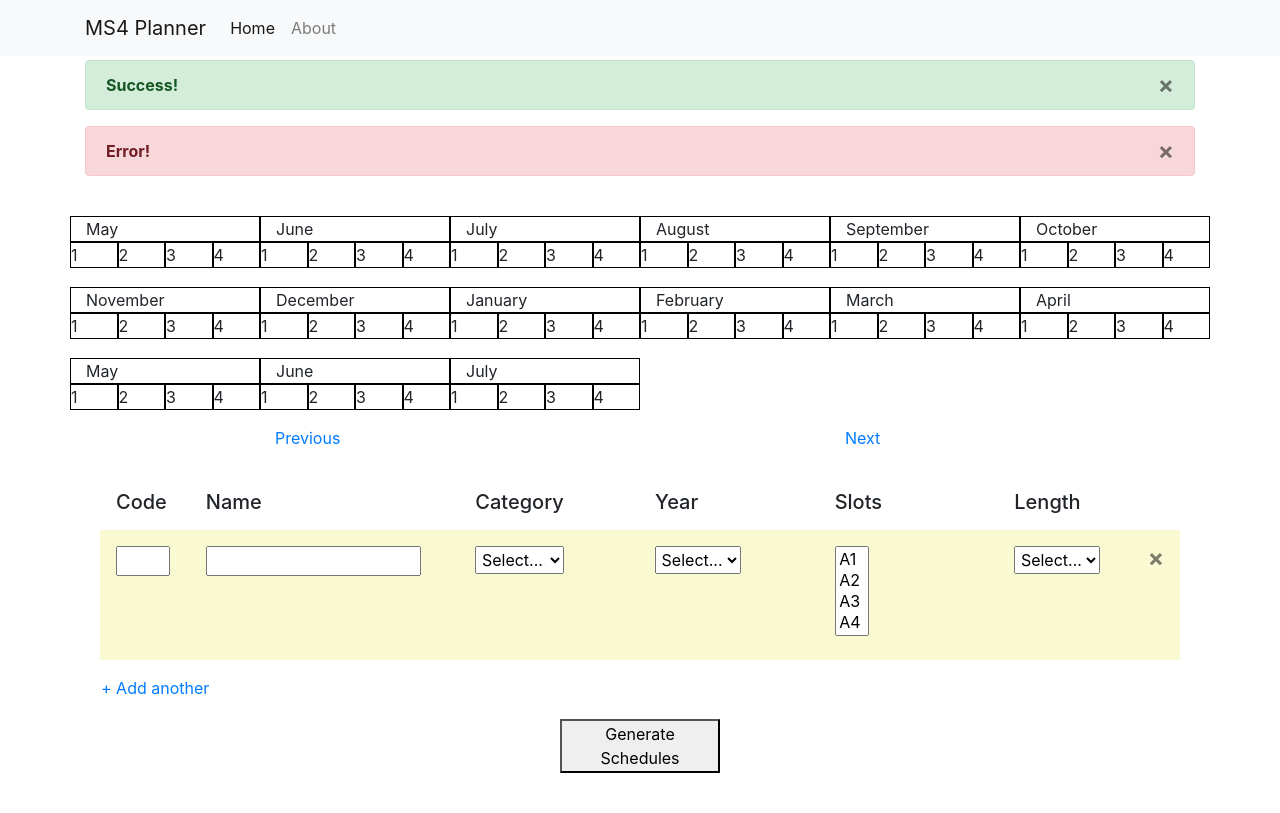
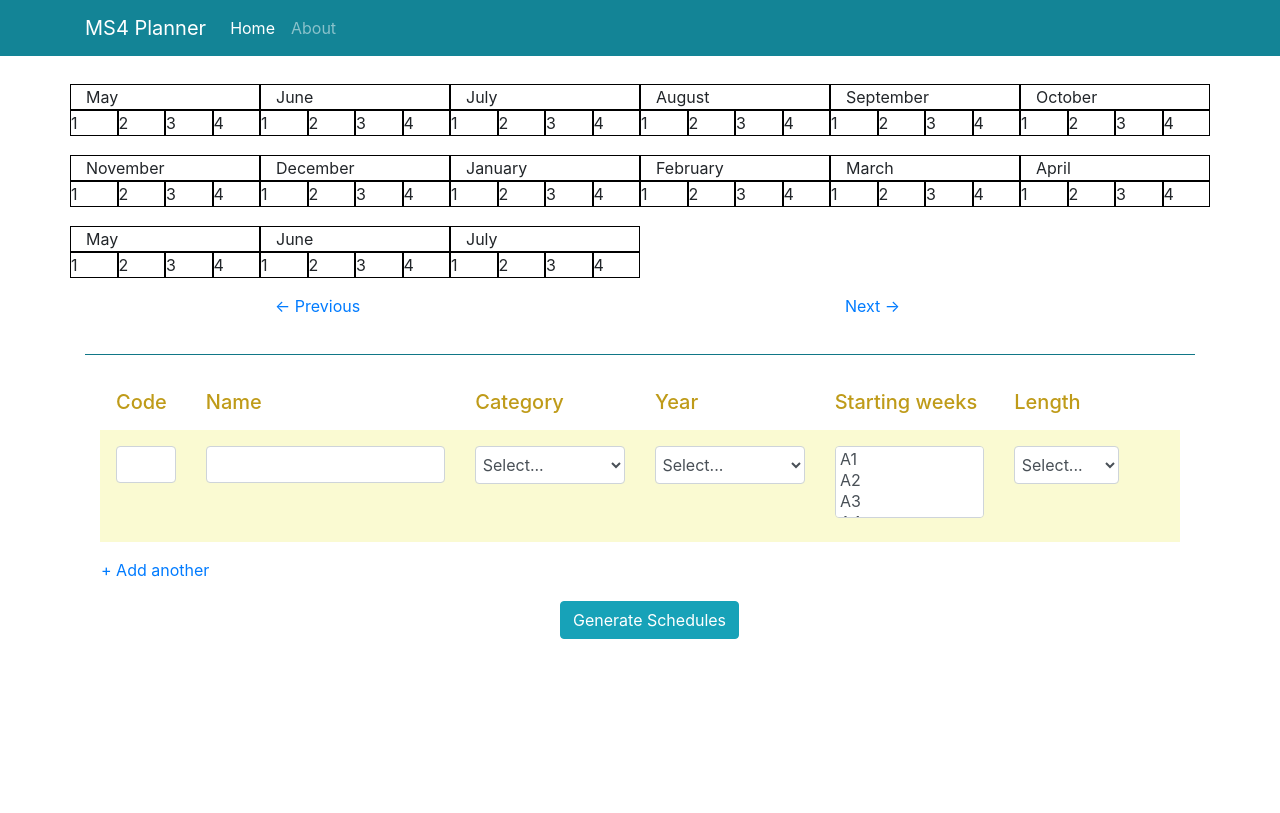
Before and after one commit to gabofratta/goodbye-blue-monday, a Django app: page /scheduler/ in a window 1280 px wide. After the commit the page ends 639 px from the top, so only its background shows below. Run offline with Django 3.2, Linux system fonts and the light colour scheme; some libraries are stand-ins or nearby versions.

Commit message:
Added theme colors, about page, finished basic js events. No backend, no ajax, no schedule presentation

```diff
--- a/md_scheduler/scheduler/static/css/scheduler.css
+++ b/md_scheduler/scheduler/static/css/scheduler.css
@@ -5,7 +5,7 @@ body {
 
 @media (max-width: 979px) {
   body {
-    padding-top: 0px;
+    padding-top: 50px;
   }
 }
 
@@ -22,7 +22,7 @@ body {
 }
 
 #schedule {
-	margin-top: 2.5em;
+	margin-top: 1.5em;
 	margin-bottom: 1em;
 }
 
@@ -40,15 +40,40 @@ body {
 	padding: 0px !important;
 }
 
-select {
-	padding: 0.1em;
+select.form-control {
+	padding: 0.15em !important;
 }
 
-.selected_slots {
+input.form-control {
+	padding-top: 0.35em !important;
+	padding-left: 0.25em !important;
+	padding-right: 0.15em !important;
+	padding-bottom: 0.35em !important;
+}
+
+.act_length {
+	width: 70% !important;
+	float: left;
+}
+
+.remove_activity {
 	float: right;
-	width: 60%;
+}
+
+.act_slot_selector {
+	height: 4.5em;
+}
+
+/*.selected_slots {
+	float: right;
+	width: 55%;
 	word-wrap: normal;
-}
+} */
+
+/*.act_slot_selector {
+	float: left !important;
+	width: 40% !important;
+}*/
 
 .activity {
 	padding-top: 1em;
@@ -66,3 +91,29 @@ select {
 	padding-left: 1em;
 	padding-top: 1em;
 }
+
+.hidden {
+	display: none;
+}
+
+.alert-custom {
+    position: fixed !important;
+    top: 3.5em;
+    left: 0;
+    width: 100%;
+    z-index: 999;
+}
+
+.bg-teal {
+	background-color: #138496;
+}
+
+.activity_header {
+	color: #BF9B19;
+}
+
+hr {
+    color: #138496;
+    border-color: #138496;
+    background-color: #138496;
+}
--- a/md_scheduler/scheduler/templates/scheduler/index.html
+++ b/md_scheduler/scheduler/templates/scheduler/index.html
@@ -11,7 +11,11 @@
 	<script>
 		$(document).ready(function() {
 
-			var activity_index = 0; // for adding lines
+			$('.close').click(function () {
+				// dismiss alert
+				$(this).closest('.alert').fadeOut();
+				return false;
+			});
 
 			$('#prev_program').click(function () {
 				//TODO
@@ -21,31 +25,81 @@
 				//TODO
 			});
 
-		    $('.slot_selector').change(function() {
+		    $('.act_slot_selector').change(function() {
 		    	// display selected slots for each activity
 		        $(this).next('.selected_slots').text($(this).val().join(", "));
 		    });
 
 			$('#add_activity').click(function () {
+				// clone an activity line
+				var last_activity = $('.activity').last();
+				var new_activity = last_activity.clone(true);
+
+				// reset values
+				new_activity.find("input[type='text']").val("");
+				new_activity.find("span").text("");
+				new_activity.find("select.act_slot_selector").val([]);
+
 				// add another line to the form
-				activity_index++;
-
-				var last_activity = $('.activity').last();
-
-				last_activity.clone(true).insertAfter(last_activity);
-
+				new_activity.hide();
+				new_activity.find('.remove_activity').removeClass('hidden');
+				new_activity.insertAfter(last_activity);
+				new_activity.before('<div class="act_spacer spacer20"></div>');
+				new_activity.fadeIn();
 				return false;
 			});
 
 			$('.remove_activity').click(function () {
 				// remove current activity line
-				activity_index--;
-				$(this).closest('.activity').remove();
+				$(this).closest('.activity').fadeOut(400, function () {
+					$(this).prev('.act_spacer').remove();
+					$(this).closest('.activity').remove();
+				});
 				return false;
 			});
 
 			$('#generate').click(function () {
-				// TODO - ajax?
+				var activities = [];
+				var valid = true;
+
+				// iterate over all activities
+				$('.activity').each(function(index) {
+					// store values
+					activities[index] = [];
+					activities[index]["code"] = $(this).find('.act_code').val();
+					activities[index]["name"] = $(this).find('.act_name').val();
+					activities[index]["category"] = $(this).find('.act_category').val();
+					activities[index]["year"] = $(this).find('.act_year').val();
+					activities[index]["slots"] = $(this).find('.act_slot_selector').val().join(", ");
+					activities[index]["_length"] = $(this).find('.act_length').val();
+
+					// validate values
+					if (activities[index]["code"] == "" || activities[index]["name"] == "" || activities[index]["category"] == null ||
+						activities[index]["year"] == null || activities[index]["slots"] == "" || activities[index]["_length"] == null) {
+						// if blank, break and report error
+						var err_msg = $('.alert-danger');
+						err_msg.find("strong").text("Fill out missing info or remove blank activities.");
+						err_msg.fadeIn();
+						valid = false;
+						return false;
+					}
+				});
+
+				// should not happen - base activity deleted
+				if (activities.length == 0) {
+					var err_msg = $('.alert-danger');
+					err_msg.find("strong").text("Reload page.");
+					err_msg.fadeIn();
+					valid = false;
+				}
+
+				if (valid) {
+					// dismiss alert - error
+					$('.alert-danger').fadeOut();
+
+					// TODO - ajax? if valid
+				}
+				console.log(activities.length)
 				return false;
 			});
 
@@ -56,7 +110,7 @@
 
 <body>
 	{# top menu #}
-	<nav class="navbar fixed-top navbar-expand-md navbar-light bg-light">
+	<nav class="navbar fixed-top navbar-expand-md navbar-dark bg-teal">
   		<div class="container">
   			<a class="navbar-brand" href="#">MS4 Planner</a>
   			<button class="navbar-toggler" type="button" data-toggle="collapse" data-target="#navbarCollapse" aria-controls="navbarCollapse" aria-expanded="false" aria-label="Toggle navigation">
@@ -68,14 +122,12 @@
   					<!-- active navigation link -->
   					<li class="nav-item active">
   						<a class="nav-link" href="#">Home
-  							<!-- TODO -->
   							<span class="sr-only">(current)</span>
   						</a>
   					</li>
   					<!-- regular navigation link -->
   					<li class="nav-item">
-  						<a class="nav-link" href="#">About</a>
-  						<!-- TODO -->
+  						<a class="nav-link" href="./about">About</a>
   					</li>
   				</ul>
   			</div>
@@ -84,12 +136,12 @@
 
 	<main role="main" class="container">
 		{# alerts #}
-		<div class="alert alert-success alert-dismissable fade show" role="alert">
-				<a href="#" class="close" data-dismiss="alert" aria-label="close">&times;</a>
+		<div class="alert alert-success alert-custom hidden" role="alert">
+				<a href="#" class="close">&times;</a>
 				<strong>Success!</strong>
 		</div>
-		<div class="alert alert-danger alert-dismissable fade show" role="alert">
-				<a href="#" class="close" data-dismiss="alert" aria-label="close">&times;</a>
+		<div class="alert alert-danger alert-custom hidden" role="alert">
+				<a href="#" class="close">&times;</a>
 				<strong>Error!</strong>
 		</div>
 
@@ -173,14 +225,16 @@
 			<div class="col-md-2">
 			</div>
 			<div class="col-md-6">
-				<a href="#" id="prev_program">Previous</a>
+				<a href="#" id="prev_program">&larr; Previous</a>
 			</div>
 			<div class="col-md-4">
-				<a href="#" id="next_program">Next</a>
+				<a href="#" id="next_program">Next &rarr;</a>
 			</div>
 		</div>
 
-		<div class="spacer50"></div>
+		<div class="spacer20"></div>
+		<hr>
+		<div class="spacer20"></div>
 
 		{# data entry section #}
 		<div class="container">
@@ -199,9 +253,9 @@
 					<h5>Year</h5>
 				</div>
 				<div class="col-md-2 mb-2">
-					<h5>Slots</h5>
+					<h5>Starting weeks</h5>
 				</div>
-				<div class="col-md-1 mb-2">
+				<div class="col-md-2 mb-2">
 					<h5>Length</h5>
 				</div>
 			</div>
@@ -210,13 +264,13 @@
 			<div class="activity">
 				<div class="row">
 					<div class="col-md-1 mb-4">
-						<input type="text" id="code_0" style="width:90%;">
+						<input type="text" class="act_code form-control" style="width:100%;">
 					</div>
 					<div class="col-md-3 mb-4">
-						<input type="text" id="name_0" style="width:90%;">
+						<input type="text" class="act_name form-control" style="width:100%;">
 					</div>
 					<div class="col-md-2 mb-4">
-						<select id="category_0">
+						<select class="act_category form-control" style="width:100%;">
 							<option value="" disabled selected>Select...</option>
 						 	<option value="class">Class</option>
 						 	<option value="rotation">Rotation</option>
@@ -224,31 +278,29 @@
 						</select>
 					</div>
 					<div class="col-md-2 mb-4">
-						<select id="year_0">
+						<select class="act_year form-control" style="width:100%;">
 							<option value="" disabled selected>Select...</option>
 						 	<option value="{{ fall_year }}">{{ fall_year }}</option>
 						 	<option value="{{ spring_year }}">{{ spring_year }}</option>
 						</select>
 					</div>
 					<div class="col-md-2 mb-4">
-						<select id="slots_0" class="slot_selector" multiple>
+						<select class="act_slot_selector form-control" multiple>
 							{% for week in all_weeks %}
 								<option value="{{ week }}">{{ week }}</option>
 							{% endfor %}
 						</select>
 						<span class="selected_slots"></span>
 					</div>
-					<div class="col-md-1 mb-4">
-						<select id="length_0">
+					<div class="col-md-2 mb-4">
+						<select class="act_length form-control">
 							<option value="" disabled selected>Select...</option>
 						 	<option value="1">1</option>
 						 	<option value="2">2</option>
 						  	<option value="3">3</option>
 						  	<option value="4">4</option>
 						</select>
-					</div>
-					<div class="col-md-1 mb-4">
-						<a href="#" class="close remove_activity">&times;</a>
+						<a href="#" class="close remove_activity hidden">&times;</a>
 					</div>
 				</div>
 			</div>
@@ -267,7 +319,7 @@
 		<div class="row">
 			<div class="col-md-5"></div>
 			<div class="col-md-2">
-				<button type="button" id="generate">Generate Schedules</button>
+				<button type="button" class="btn btn-info" id="generate">Generate Schedules</button>
 			</div>
 		</div>
 
--- a/md_scheduler/scheduler/urls.py
+++ b/md_scheduler/scheduler/urls.py
@@ -4,4 +4,5 @@ from . import views
 
 urlpatterns = [
     path('', views.index, name='index'),
+    path('about', views.about, name='about'),
 ]
--- a/md_scheduler/scheduler/views.py
+++ b/md_scheduler/scheduler/views.py
@@ -6,7 +6,8 @@ def index(request):
     context = {
     	#TODO calculate year
     	#TODO add year to month name?
-    	#TODO differentiate May, June, July weeks w/ year
+    	#TODO differentiate May, June, July weeks w/ year?
+    	#TODO week dates?
     	"fall_year" : "2017",
     	"spring_year" : "2018",
     	"all_weeks" : ["A1", "A2", "A3", "A4", "S1", "S2", "S3", "S4", "O1", "O2", "O3", "O4", "N1", "N2", "N3",
@@ -15,9 +16,13 @@ def index(request):
     	"row_1_months" : ["May", "June", "July", "August", "September", "October"],
     	"row_2_months" : ["November", "December", "January", "February", "March", "April"],
     	"row_3_months" : ["May", "June", "July"],
-    	#TODO fill these up:
+    	#TODO fill these up with actual valus:
     	"row_1_activities" : [[1, 2, 3, 4], [1, 2, 3, 4], [1, 2, 3, 4], [1, 2, 3, 4], [1, 2, 3, 4], [1, 2, 3, 4]],
     	"row_2_activities" : [[1, 2, 3, 4], [1, 2, 3, 4], [1, 2, 3, 4], [1, 2, 3, 4], [1, 2, 3, 4], [1, 2, 3, 4]],
     	"row_3_activities" : [[1, 2, 3, 4], [1, 2, 3, 4], [1, 2, 3, 4]],
     }
     return render(request, 'scheduler/index.html', context)
+
+def about(request):
+	context = { }
+	return render(request, 'scheduler/about.html', context)
```
Also changed, not shown: md_scheduler/scheduler/templates/scheduler/about.html (added, +41 -0 lines).
